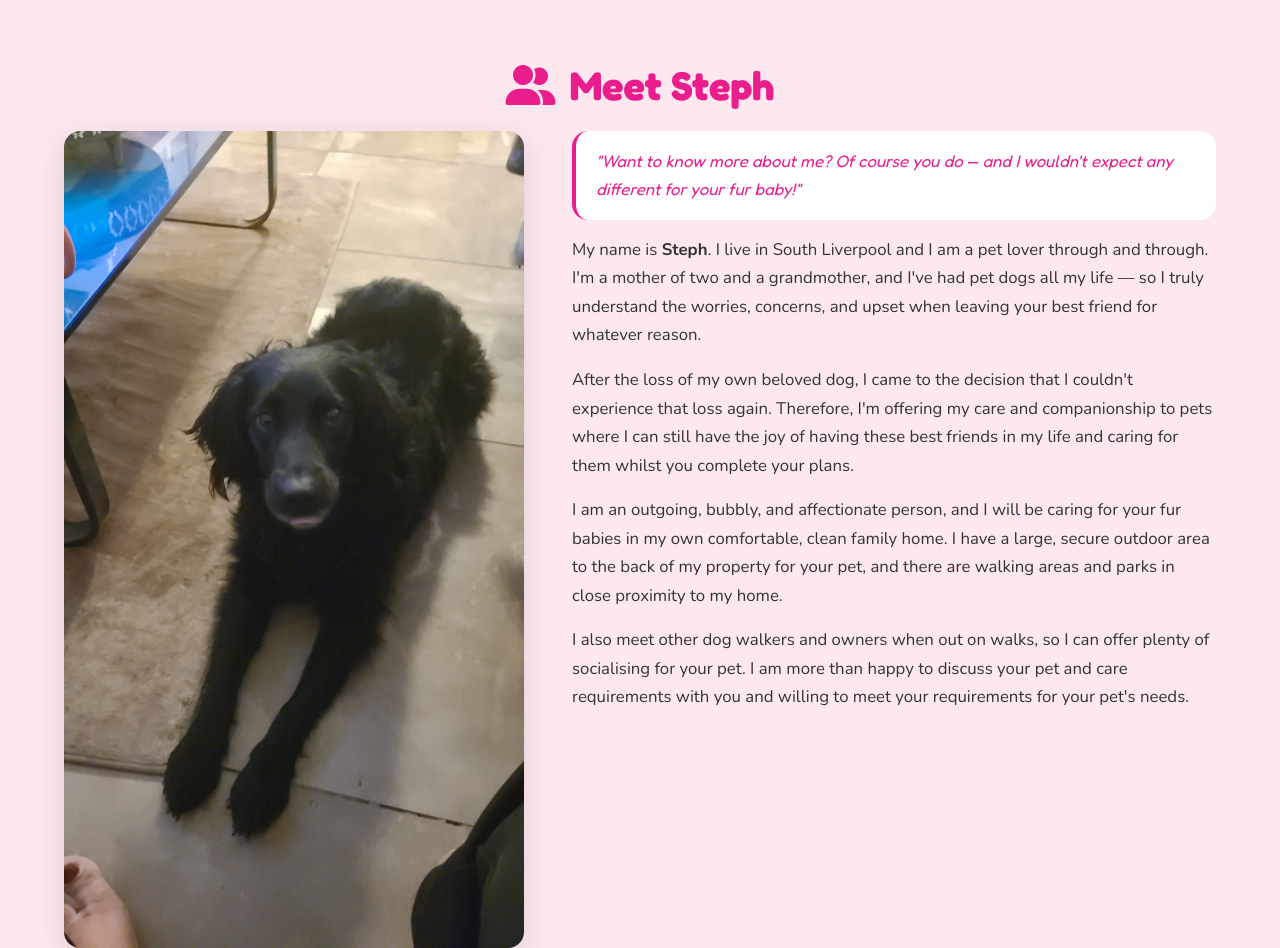
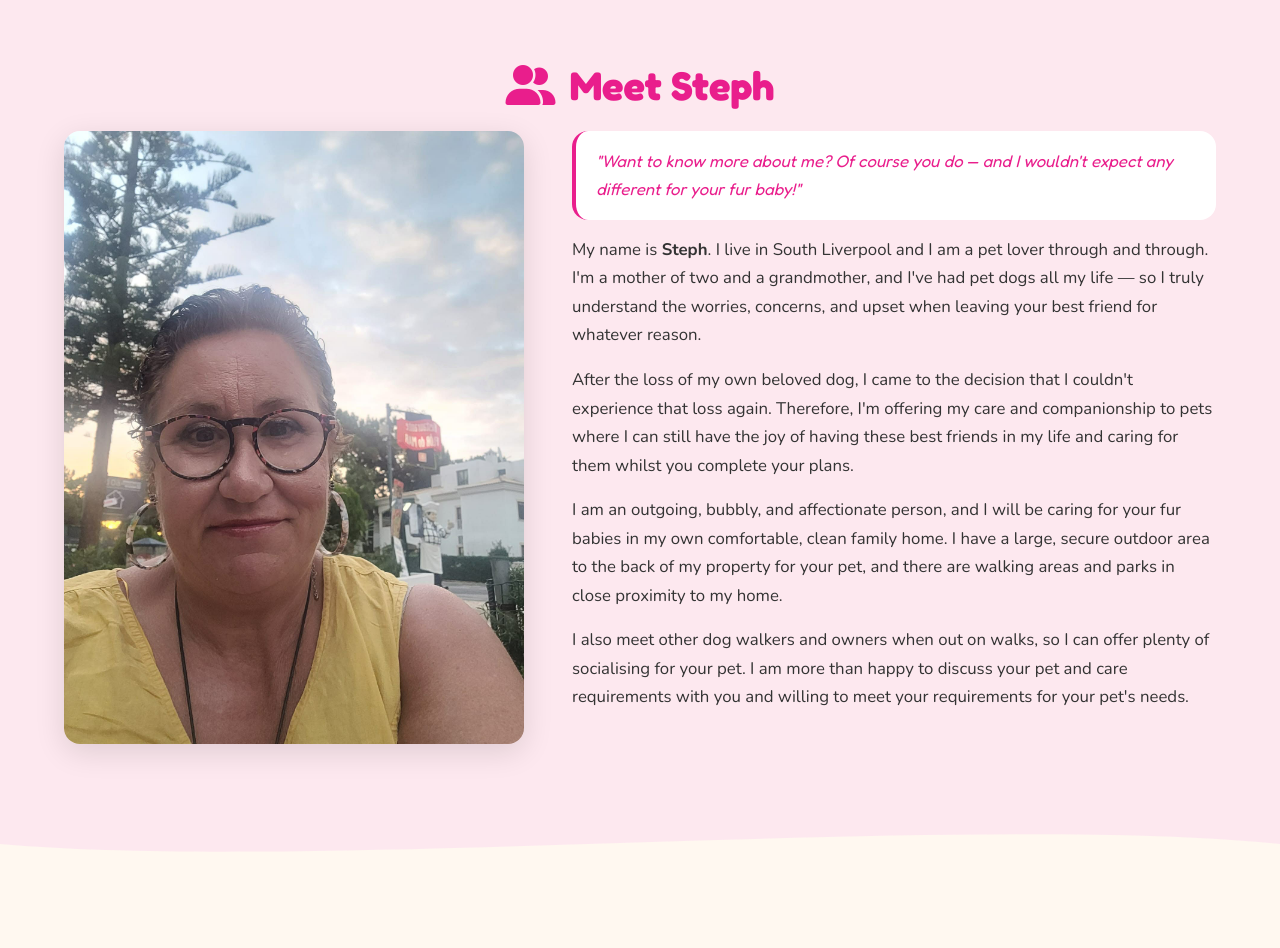
Before and after one commit to A-Georgiou/LittlePawsCare, a plain HTML site: page index.html in a window 1280 px wide. Shown: the part 3200-4148 px from the top of the page. Drawn offline with nearby package versions, Linux system fonts and the light colour scheme.

Commit message:
Replace Meet Steph section image with photo of Steph
Co-authored-by: Copilot <223556219+Copilot@users.noreply.github.com>

```diff
--- a/index.html
+++ b/index.html
@@ -229,7 +229,7 @@
       </h2>
       <div class="steph-grid">
         <div class="steph-image" data-aos="fade-right">
-          <img src="images/dog-2.jpeg" alt="One of the lovely dogs cared for by Steph" loading="lazy" />
+          <img src="images/steph.jpeg" alt="Steph, owner of Little Paws Care" loading="lazy" />
         </div>
         <div class="steph-text" data-aos="fade-left">
           <p class="steph-intro">
```
Also changed, not shown: images/steph.jpeg (added).
